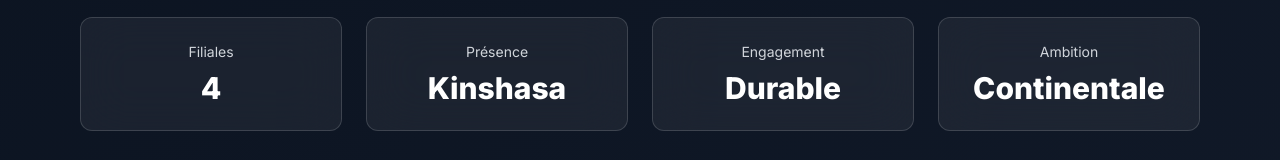
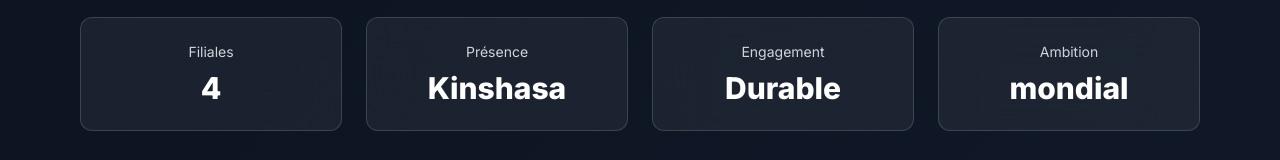
Before and after one commit to chrismsmr-celcom/mak24mus, a plain HTML site: page index.html in a window 1280 px wide. Shown: the part 603-763 px from the top of the page. Drawn offline with nearby package versions, Linux system fonts and the light colour scheme.

Commit message:
index.html

```diff
--- a/index.html
+++ b/index.html
@@ -110,7 +110,7 @@
         </div>
         <div class="glass rounded-xl p-6 text-center">
           <div class="text-gray-300 text-sm">Ambition</div>
-          <div class="mt-2 text-3xl font-extrabold text-white">Continentale</div>
+          <div class="mt-2 text-3xl font-extrabold text-white">mondial</div>
         </div>
       </div>
     </section>
```
